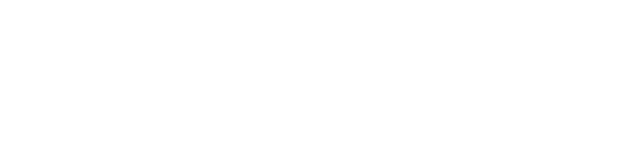
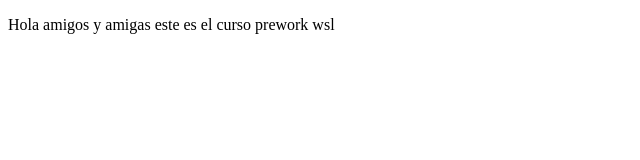
Before and after one commit to haroldmintic2022/proyectoDemoCursoPrework, a plain HTML site: page index.html in a window 1280 px wide. Shown: the whole page, without its empty margins (0-640 px from the left). Drawn offline with Linux system fonts and the light colour scheme.

Commit message:
cambios agregados al parrafo

```diff
--- a/index.html
+++ b/index.html
@@ -7,6 +7,9 @@
     <title>Hola mundo</title>
 </head>
 <body>
+    <p>
+        Hola amigos y amigas este es el curso prework wsl
+    </p>
 
 </body>
 </html>
```
